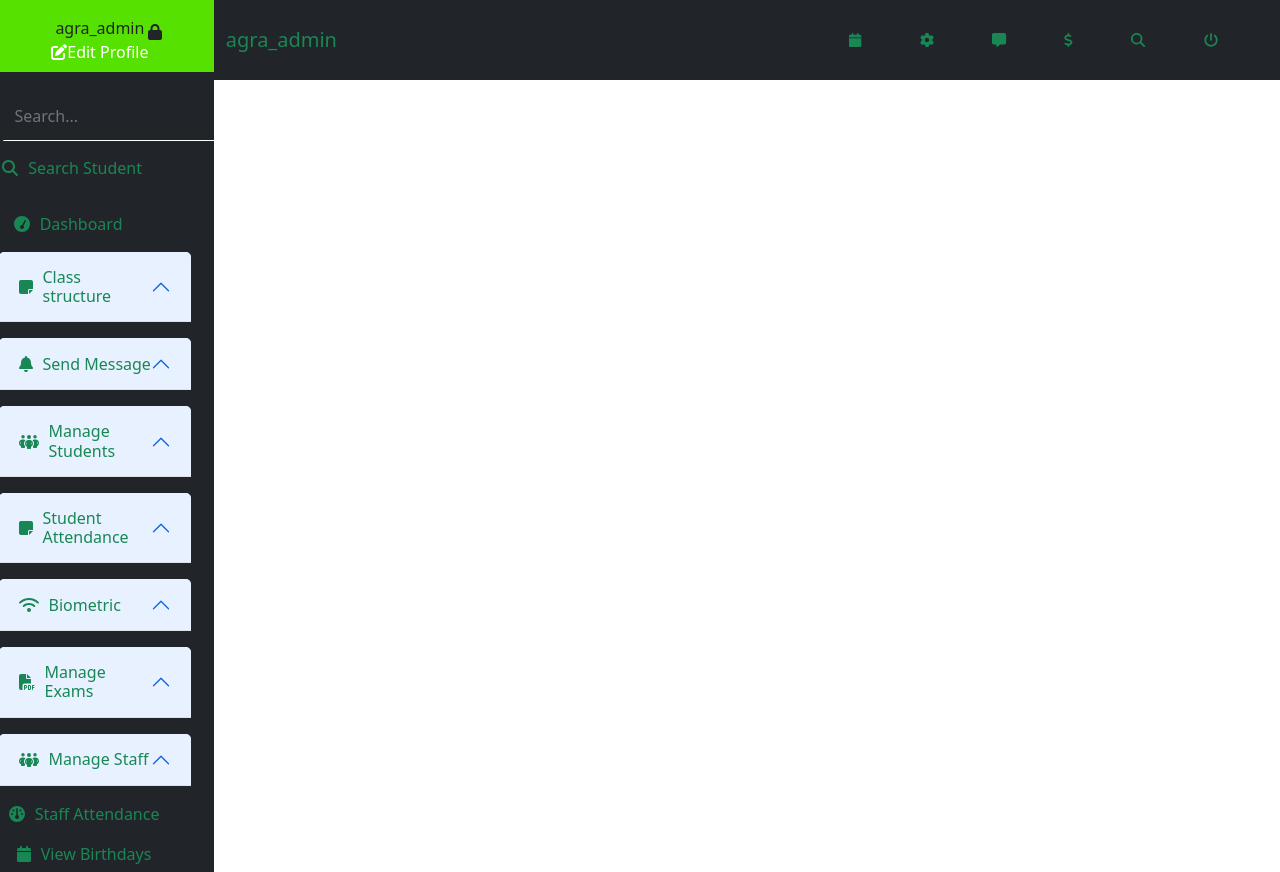
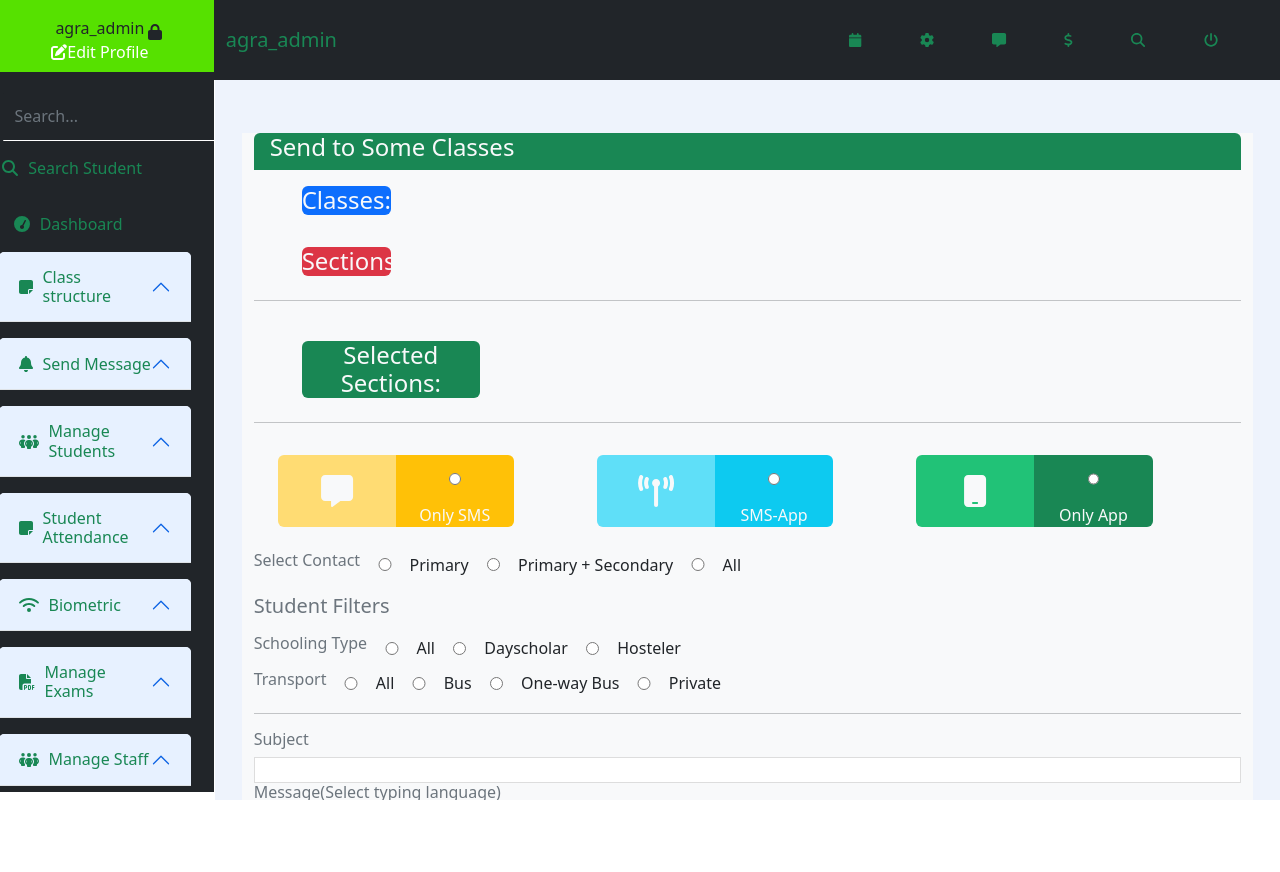
Before and after one commit to piyushshende/School-portal, a React (Create React App) app: page /Send_Message/Individual_Classes in a window 1280 px wide. After the commit the page ends 800 px from the top, so only its background shows below. Built offline with nearby package versions, Linux system fonts and the light colour scheme.

Commit message:
Individual students UI completed

```diff
--- a/src/App.js
+++ b/src/App.js
@@ -10,6 +10,8 @@ import Classes from './components/Class structure/Classes/Classes';
 import Subject from './components/Class structure/Subjects/Subject';
 import Updateclassteacher from './components/Class structure/Class Teacher/Updateclassteacher';
 import Allstudents from './components/Send Message/Allstudents/Allstudents';
+import Individualclasses from './components/Send Message/Individualclasses/Individualclasses';
+import Individualstudents from './components/Send Message/Individualstudents/Individualstudents';
 
 function App() {
   return (
@@ -25,8 +27,8 @@ function App() {
         <Route path="/class_structure/subjects" element={<Subject/>}/>
         <Route path="/class_structure/class_teacher" element={<Updateclassteacher/>}/>
         <Route path="/Send_Message/All_Students" element={<Allstudents/>}/>
-        <Route path="" element/>
-        <Route path="" element/>
+        <Route path="/Send_Message/Individual_Classes" element={<Individualclasses/>}/>
+        <Route path="/Send_Message/Individual_Students" element={<Individualstudents/>}/>
         <Route path="" element/>
         <Route path="" element/>
         <Route path="" element/>
--- a/src/commontoall.css
+++ b/src/commontoall.css
@@ -72,6 +72,10 @@
     height: 20%;
 }
 
+.H-25 {
+    height: 25%;
+}
+
 .H-30 {
     height: 30vh;
 }
--- a/src/components/ERP/common/Sidebar.js
+++ b/src/components/ERP/common/Sidebar.js
@@ -73,10 +73,10 @@ const Sidebar = () => {
                                                 <div class="accordion-body">
                                                     <ul>
                                                         <li class="mt-3"><Link to="/Send_Message/All_Students"><a class="accordion-item" href="#"><FontAwesomeIcon className="wid" />All Students</a></Link></li>
-                                                        <li class="mt-3"><Link to=""><a class="accordion-item" href="#"><FontAwesomeIcon className="wid" />Individual Classes</a></Link></li>
+                                                        <li class="mt-3"><Link to="/Send_Message/Individual_Classes"><a class="accordion-item" href="#"><FontAwesomeIcon className="wid" />Individual Classes</a></Link></li>
+                                                        <li class="mt-3"><Link to="/Send_Message/Individual_Students"><a class="accordion-item" href="#"><FontAwesomeIcon className="wid" />Individual Students</a></Link></li>
                                                         <li class="mt-3"><Link to=""><a class="accordion-item" href="#"><FontAwesomeIcon className="wid" />Whole Staff</a></Link></li>
                                                         <li class="mt-3"><Link to=""><a class="accordion-item" href="#"><FontAwesomeIcon className="wid" />Individual Staff</a></Link></li>
-                                                        <li class="mt-3"><Link to=""><a class="accordion-item" href="#"><FontAwesomeIcon className="wid" />Contacts</a></Link></li>
                                                         <li class="mt-3"><Link to=""><a class="accordion-item" href="#"><FontAwesomeIcon className="wid" />View History</a></Link></li>
                                                     </ul>
                                                 </div>
--- a/src/components/ERP/common/sidebar.css
+++ b/src/components/ERP/common/sidebar.css
@@ -13,7 +13,7 @@
 
 .flex-sm-column {
     width: 16.7vw;
-    height: 100vh;
+    height: 90vh;
     overflow-y: scroll;
     overflow-x: hidden;
 }
--- /dev/null
+++ b/src/components/Send Message/Individualclasses/Individualclasses.js
@@ -0,0 +1,98 @@
+import React, { useState } from "react";
+import '../../../commontoall.css'
+import Selectcontact from "../Selectcontact";
+import Studentfilters from "../Studentfilters";
+import Mail from "../Mail";
+import { useSelector } from "react-redux";
+import { selectSections } from "../../Redux/Reducer/Classesreducer";
+import Card from "../Card";
+
+const Individualclasses = () => {
+    const classes = useSelector(selectSections);
+    const [sections, setSections] = useState([]);
+    const [currentClass, setCurrentClass] = useState();
+    const [selectedSections, setSelectedSections] = useState([]);
+
+
+    const handleClassButton = (e, Myclass) => {
+        e.preventDefault();
+        const sec = classes.filter((item) => { return item.Myclass === Myclass });
+        setCurrentClass(sec[0].Myclass);
+        setSections(sec[0].sections);
+    }
+    const handleSectionsButton = (e, sec) => {
+        e.preventDefault();
+        const str = currentClass + '-' + sec;
+        setSelectedSections([...selectedSections, str]);
+        console.log(selectedSections);
+    }
+
+    const handleDeleteSection = (e,Myclass) =>{
+        e.preventDefault();
+        const newClasses = selectedSections.filter((item)=>{return item!==Myclass});
+        setSelectedSections(newClasses);
+    }
+
+    return (
+        <React.Fragment>
+            <div className="commontoall">
+                <div className="container W-95 bg-light mb-5 pb-3">
+                    <div className="bg-success W-100 text-light d-flex justify-content-start rounded-top">
+                        <h4 className="h4 mx-3">Send to Some Classes</h4>
+                    </div>
+                    <div className="mt-3 d-flex flex-column">
+                        <div className="d-flex justify-content-start mx-5">
+                            <h6 className="bg-primary fs-4 fw-light W-10 H-25 text-light rounded">Classes:</h6>
+                            {
+                                classes.map((item, key) => {
+                                    return (
+                                        <button className="btn btn-outline-primary W-10 ms-4" onClick={(e) => {
+                                            handleClassButton(e, item.Myclass)
+                                        }} index={key}>{item.Myclass}</button>
+                                    )
+                                })
+                            }
+                        </div>
+                        <div className="d-flex justify-content-start mx-5 mt-4">
+                            <h6 className="bg-danger W-10 fs-4 fw-light H-25 text-light rounded">Sections:</h6>
+                            {
+                                sections.map((item, key) => {
+                                    return (
+                                        <button index={key} className="btn btn-outline-danger W-10 ms-4"
+                                            onClick={(e) => { handleSectionsButton(e, item) }}
+                                        >{item}</button>
+                                    )
+                                })
+                            }
+                        </div>
+
+                        <hr />
+
+                        <div className="mx-5 mt-4 d-flex align-items-center ">
+                            <h6 className="bg-success W-10 fs-4 fw-light H-25 text-light rounded W-20">Selected Sections:</h6>
+                            {
+                                selectedSections.map((item, key) => {
+                                    return (
+                                        <div className="btn btn-warning ms-4" index={key}>
+                                            {item}
+                                            <button class="btn-close mx-3 btn btn-light" onClick={(e)=>{handleDeleteSection(e,item)}}></button>
+                                        </div>
+                                    )
+                                })
+                            }
+                        </div>
+                        <hr />
+                        <Card />
+                        <Selectcontact />
+                        <Studentfilters />
+                        <hr />
+                        <Mail />
+                    </div>
+
+                </div>
+            </div>
+        </React.Fragment>
+    )
+}
+
+export default Individualclasses;
--- /dev/null
+++ b/src/components/Send Message/Individualclasses/individualclasses.css
@@ -0,0 +1,4 @@
+.grid {
+    display: grid;
+    grid-template-columns: auto auto auto auto auto auto auto;
+}
--- /dev/null
+++ b/src/components/Send Message/Individualstudents/Individualstudents.js
@@ -0,0 +1,84 @@
+import React, { useState } from "react";
+import '../../../commontoall.css';
+import Selectcontact from "../Selectcontact";
+import Studentfilters from "../Studentfilters";
+import Mail from "../Mail";
+import { useSelector } from "react-redux";
+import { selectSections } from "../../Redux/Reducer/Classesreducer";
+import Card from "../Card";
+
+const Individualstudents = () => {
+
+    const classes = useSelector(selectSections);
+    const [sections, setSections] = useState([]);
+    const [currentClass, setCurrentClass] = useState();
+    const [selectedSections, setSelectedSections] = useState([]);
+
+
+    const handleClassButton = (e, Myclass) => {
+        e.preventDefault();
+        const sec = classes.filter((item) => { return item.Myclass === Myclass });
+        setCurrentClass(sec[0].Myclass);
+        setSections(sec[0].sections);
+    }
+    const handleSectionsButton = (e, sec) => {
+        e.preventDefault();
+        const str = currentClass + '-' + sec;
+        setSelectedSections([...selectedSections, str]);
+        console.log(selectedSections);
+    }
+    return (
+        <React.Fragment>
+            <div className="commontoall">
+                <div className="container W-95 bg-light mb-5 pb-3">
+                    <div className="bg-success W-100 text-light d-flex justify-content-start rounded-top">
+                        <h4 className="h4 mx-3">Send to Some Classes</h4>
+                    </div>
+                    <div className="mt-3 d-flex flex-column">
+                        <div className="d-flex justify-content-start mx-5">
+                            <h6 className="bg-primary fs-4 fw-light W-10 H-25 text-light rounded">Classes:</h6>
+                            {
+                                classes.map((item, key) => {
+                                    return (
+                                        <button className="btn btn-outline-primary W-10 ms-4" onClick={(e) => {
+                                            handleClassButton(e, item.Myclass)
+                                        }} index={key}>{item.Myclass}</button>
+                                    )
+                                })
+                            }
+                        </div>
+                        <div className="d-flex justify-content-start mx-5 mt-4">
+                            <h6 className="bg-danger W-10 fs-4 fw-light H-25 text-light rounded">Sections:</h6>
+                            {
+                                sections.map((item, key) => {
+                                    return (
+                                        <button index={key} className="btn btn-outline-danger W-10 ms-4"
+                                            onClick={(e) => { handleSectionsButton(e, item) }}
+                                        >{item}</button>
+                                    )
+                                })
+                            }
+                        </div>
+                        <div className="mx-5 mt-4 ">
+                            <div class="input-group mb-3">
+                                <select class="form-select" id="inputGroupSelect01">
+                                    <option selected>Choose...</option>
+                                    <option value="1">One</option>
+                                    <option value="2">Two</option>
+                                    <option value="3">Three</option>
+                                </select>
+                            </div>
+                        </div>
+                        <hr />
+                        <Card />
+                        <Selectcontact />
+                        <Studentfilters />
+                        <hr />
+                        <Mail />
+                    </div>
+                </div>
+            </div>
+        </React.Fragment>
+    );
+}
+export default Individualstudents;
```
